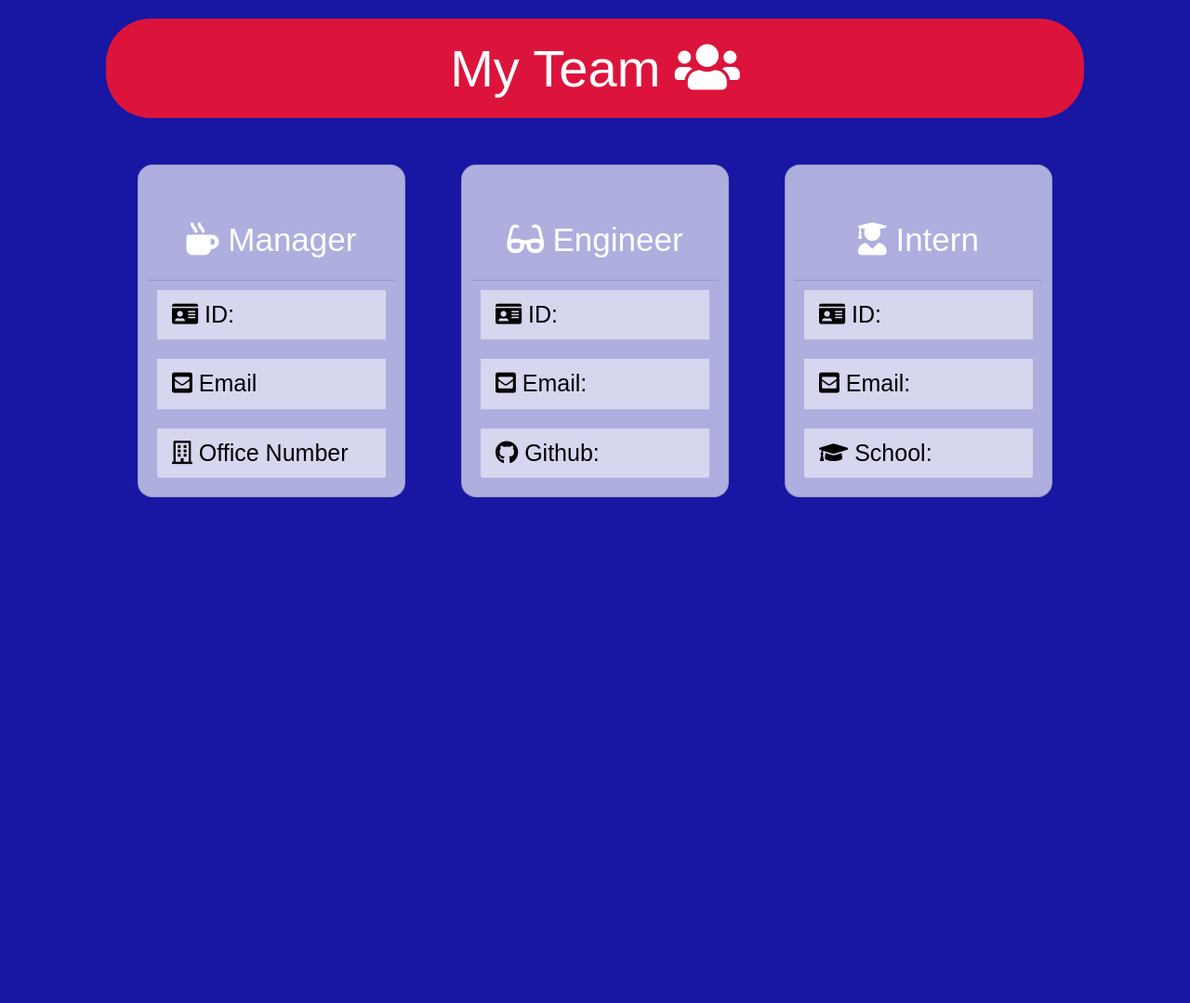
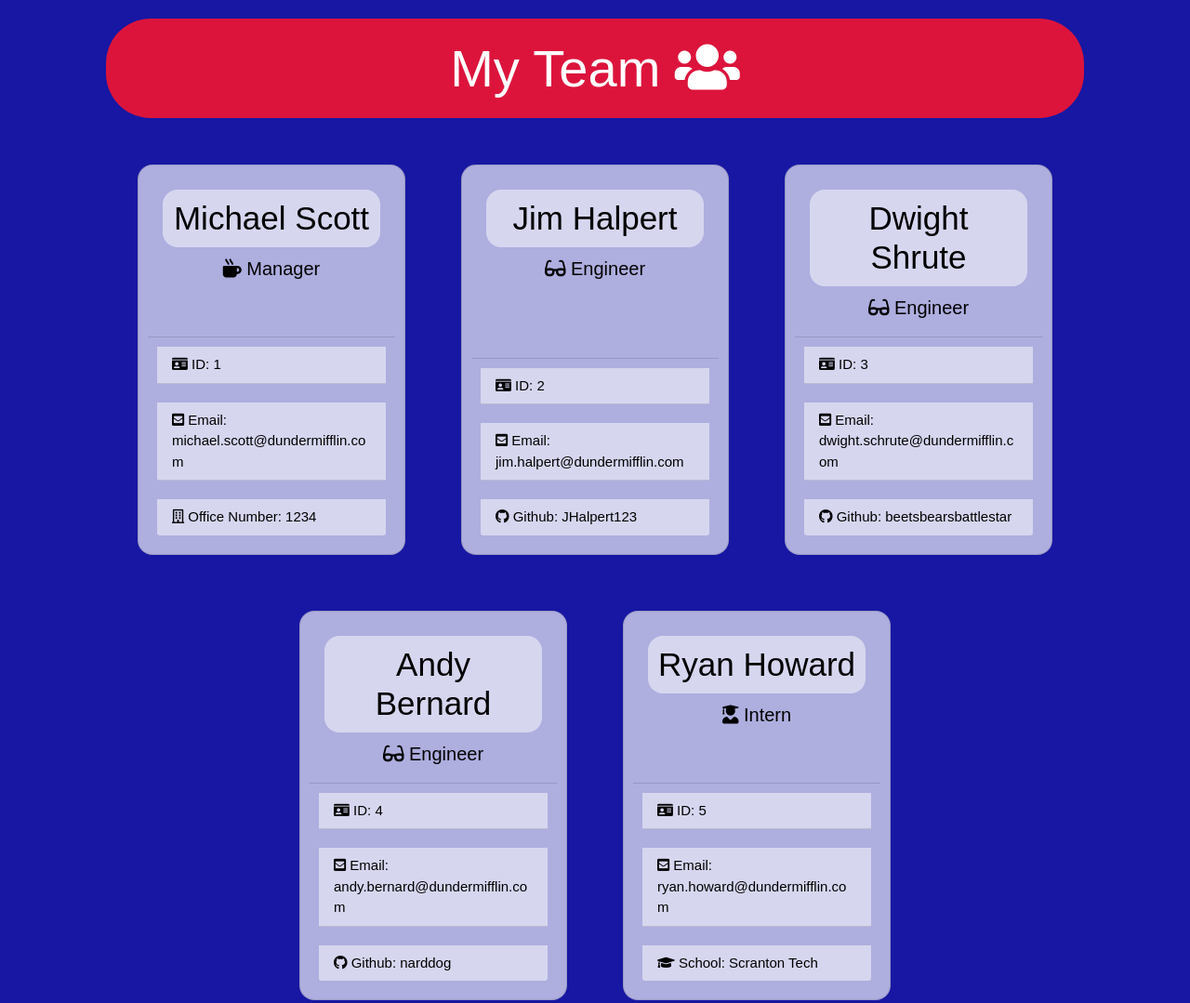
Before and after one commit to hannahnmcdonald/TeamBuilder, a website: page dist/template.html in a window 1280 px wide. Shown: the whole page at 93% size. Before the commit the page ends 800 px from the top, so only its background shows below. Drawn offline with nearby package versions, Linux system fonts and the light colour scheme; a web font is replaced by a local one.

Commit message:
more added to mock html page

```diff
--- a/dist/style.css
+++ b/dist/style.css
@@ -27,18 +27,19 @@ h1{
 
 .card {
     margin: 30px;
-    width: auto;
+    width: min-content;
     height: auto;
     background-color: rgb(255,255,255,0.65);
     border-radius: 1rem;
     padding: 10px;
-    color: white;
+    color: black;
     text-align: center;
+    font-size: 20px;
 }
 
 .list-group-item {
     background-color: rgb(255,255,255,0.5);
-    font-size: 25px;
+    font-size: 15px;
     color: black;
     text-align: left;
     margin: 10px;
@@ -47,3 +48,17 @@ h1{
 .card-title {
     padding: 10px;
 }
+
+.card-title {
+    font-size: 35px;
+    font-weight: 500;
+    border-radius: 1rem;
+    background-color: rgb(255,255,255,0.5);
+    color: black;
+}
+
+.card:hover {
+    transition: transform 150ms;
+    transform: scale(1.01);
+    cursor: pointer;
+}
--- a/dist/template.html
+++ b/dist/template.html
@@ -28,35 +28,57 @@
     <div class="row justify-content-center">
         <div class="card" style="width: 18rem;">
             <div class="card-body">
-            <h5 class="card-title"></h5>
+            <h5 class="card-title">Michael Scott</h5>
             <p class="card-text"><i class="fas fa-mug-hot"></i> Manager</p>
             </div>
             <ul class="list-group list-group-flush">
-                <li class="list-group-item"><i class="fas fa-id-card"></i> ID: </li>
-                <li class="list-group-item"><i class="fas fa-envelope-square"></i> Email</li>
-                <li class="list-group-item"><i class="far fa-building"></i> Office Number</li>
+                <li class="list-group-item"><i class="fas fa-id-card"></i> ID: 1 </li>
+                <li class="list-group-item"><i class="fas fa-envelope-square"></i> Email: michael.scott@dundermifflin.com</li>
+                <li class="list-group-item"><i class="far fa-building"></i> Office Number: 1234</li>
             </ul>
         </div>
         <div class="card" style="width: 18rem;">
             <div class="card-body">
-            <h5 class="card-title"></h5>
+            <h5 class="card-title"> Jim Halpert</h5>
             <p class="card-text"><i class="fas fa-glasses mr-2"></i> Engineer</p>
             </div>
             <ul class="list-group list-group-flush">
-                <li class="list-group-item"><i class="fas fa-id-card"></i> ID: </li>
-                <li class="list-group-item"><i class="fas fa-envelope-square"></i> Email:<a href="#" class="card-link"></a></li>
-                <li class="list-group-item"><i class="fab fa-github"></i> Github:<a href="#" class="card-link"></a></li>
+                <li class="list-group-item"><i class="fas fa-id-card"></i> ID: 2 </li>
+                <li class="list-group-item"><i class="fas fa-envelope-square"></i> Email: jim.halpert@dundermifflin.com<a href="#" class="card-link"></a></li>
+                <li class="list-group-item"><i class="fab fa-github"></i> Github: JHalpert123<a href="#" class="card-link"></a></li>
             </ul>
         </div>
         <div class="card" style="width: 18rem;">
             <div class="card-body">
-            <h5 class="card-title"></h5>
+            <h5 class="card-title">Dwight Shrute</h5>
+            <p class="card-text"><i class="fas fa-glasses mr-2"></i> Engineer</p>
+            </div>
+            <ul class="list-group list-group-flush">
+                <li class="list-group-item"><i class="fas fa-id-card"></i> ID: 3</li>
+                <li class="list-group-item"><i class="fas fa-envelope-square"></i> Email: dwight.schrute@dundermifflin.com<a href="#" class="card-link"></a></li>
+                <li class="list-group-item"><i class="fab fa-github"></i> Github: beetsbearsbattlestar <a href="#" class="card-link"></a></li>
+            </ul>
+        </div>
+        <div class="card" style="width: 18rem;">
+            <div class="card-body">
+            <h5 class="card-title">Andy Bernard</h5>
+            <p class="card-text"><i class="fas fa-glasses mr-2"></i> Engineer</p>
+            </div>
+            <ul class="list-group list-group-flush">
+                <li class="list-group-item"><i class="fas fa-id-card"></i> ID: 4</li>
+                <li class="list-group-item"><i class="fas fa-envelope-square"></i> Email: andy.bernard@dundermifflin.com<a href="#" class="card-link"></a></li>
+                <li class="list-group-item"><i class="fab fa-github"></i> Github: narddog <a href="#" class="card-link"></a></li>
+            </ul>
+        </div>
+        <div class="card" style="width: 18rem;">
+            <div class="card-body">
+            <h5 class="card-title">Ryan Howard</h5>
             <p class="card-text"><i class="fas fa-user-graduate mr-2"></i> Intern</p>
             </div>
             <ul class="list-group list-group-flush">
-                <li class="list-group-item"><i class="fas fa-id-card"></i> ID: </li>
-                <li class="list-group-item"><i class="fas fa-envelope-square"></i> Email:<a href="#" class="card-link"></a></li>
-                <li class="list-group-item"><i class="fas fa-graduation-cap"></i> School: </li>
+                <li class="list-group-item"><i class="fas fa-id-card"></i> ID: 5</li>
+                <li class="list-group-item"><i class="fas fa-envelope-square"></i> Email: ryan.howard@dundermifflin.com<a href="#" class="card-link"></a></li>
+                <li class="list-group-item"><i class="fas fa-graduation-cap"></i> School: Scranton Tech</li>
             </ul>
         </div>
     </div>
```
